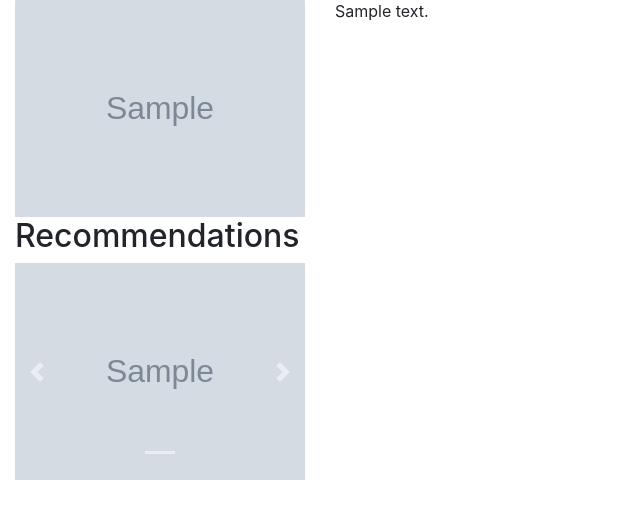
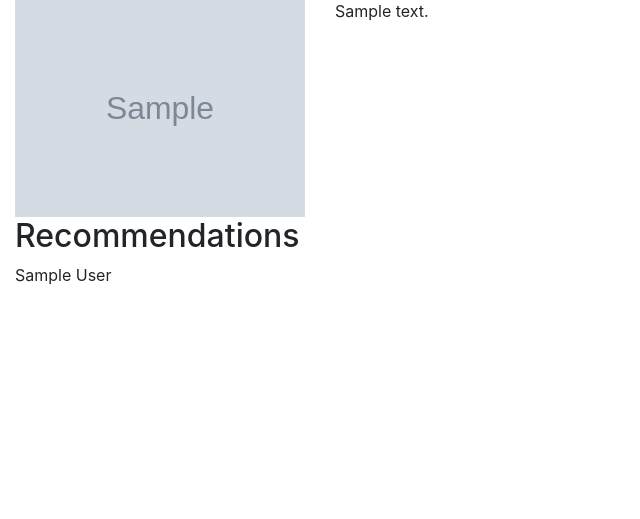
Before and after one commit to ericdaat/notflix, a Flask app: template src/web/templates/product/index.html in a window 1280 px wide. Shown: the part 153-672 px from the top of the page, without its empty margins (0-640 px from the left). Run offline with Flask 2, Linux system fonts and the light colour scheme; the template is opened without the code that fills it: most values are stand-ins (such as "Sample title", 1, 10 or a date in 2020); grey boxes marked "Sample" are stand-in pictures; some libraries are stand-ins or nearby versions.

Commit message:
Recommendations now has an item attribute. Also using vars when calling to_dict

```diff
--- a/src/application/engines/engine.py
+++ b/src/application/engines/engine.py
@@ -15,8 +15,6 @@ class Engine(ABC):
     def recommend(self, active_product):
         r = Recommendations()
         r.type = self.type
-        r.ids = []
-        r.scores = []
 
         session = get_session()
 
--- a/src/application/recommender.py
+++ b/src/application/recommender.py
@@ -29,7 +29,7 @@ class Recommender(object):
 
         for e in self.engines:
             recommendations = e.recommend(active_product)
-            if len(recommendations["ids"]) > 0:
+            if len(recommendations["items"]) > 0:
                 recommendation_list.append(recommendations)
 
         return recommendation_list
--- a/src/main.py
+++ b/src/main.py
@@ -19,4 +19,4 @@ if __name__ == "__main__":
 
     r = Recommender()
     c = Context(item_id=100, user_id=3)
-    r.recommend(c)
+    print(r.recommend(c))
--- a/src/web/templates/product/index.html
+++ b/src/web/templates/product/index.html
@@ -23,36 +23,11 @@
         </div>
     </div>
 
-    <div class="row">
-        <div class="col-sm-3">
-            <div id="carouselExampleControls" class="carousel slide" data-ride="carousel">
-                <ol class="carousel-indicators">
-                    {% for p in recommended_products %}
-                        <li data-target="#carouselExampleIndicators"
-                            data-slide-to="{{loop.index}}"
-                            class="{% if loop.index == 1 %} class='active'{% endif %}">
-                        </li>
-                    {% endfor %}
-                </ol>
+    {% for recommendation in recommendations %}
+        {{ recommendation["display_name"] }}
+    {% endfor %}
 
-                <div class="carousel-inner">
-                    {% for p in recommended_products %}
-                    <div {% if loop.index == 1 %} class="carousel-item active" {% else %} class="carousel-item" {% endif %}>
-                        <img class="d-block w-100" src="{{ p.image }}">
-                    </div>
-                    {% endfor %}
-                </div>
-                <a class="carousel-control-prev" href="#carouselExampleControls" role="button" data-slide="prev">
-                    <span class="carousel-control-prev-icon" aria-hidden="true"></span>
-                    <span class="sr-only">Previous</span>
-                </a>
-                <a class="carousel-control-next" href="#carouselExampleControls" role="button" data-slide="next">
-                    <span class="carousel-control-next-icon" aria-hidden="true"></span>
-                    <span class="sr-only">Next</span>
-                </a>
-            </div>
-        </div>
-    </div>
+
 
 </div>
 
```
Also changed, not shown: src/application/engines/blueprints/db_based.py (+2 -5 lines), src/application/templates/recommendations.py (+3 -10 lines), src/web/product.py (+2 -6 lines).
